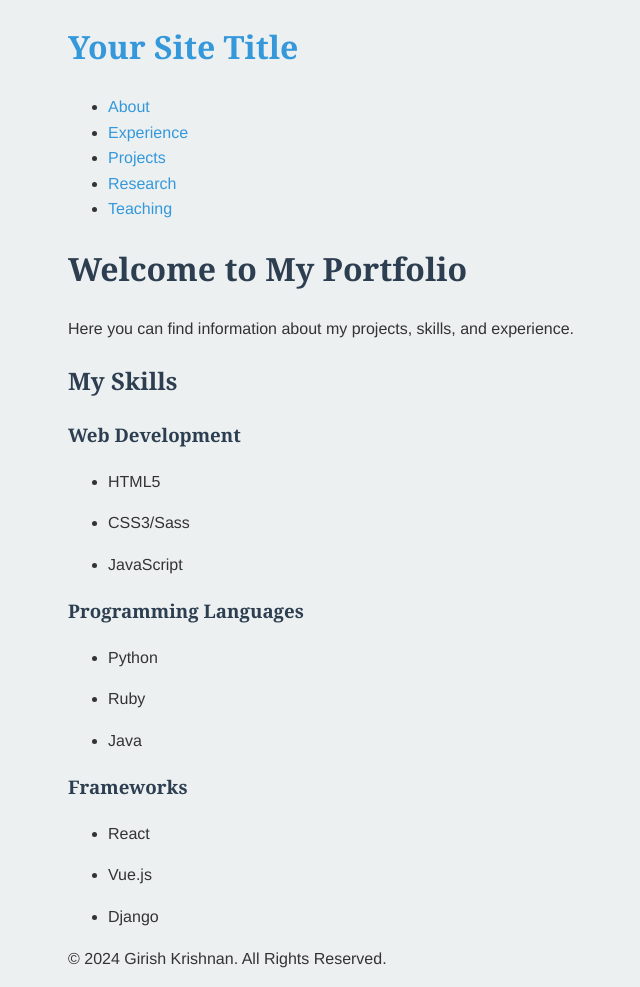
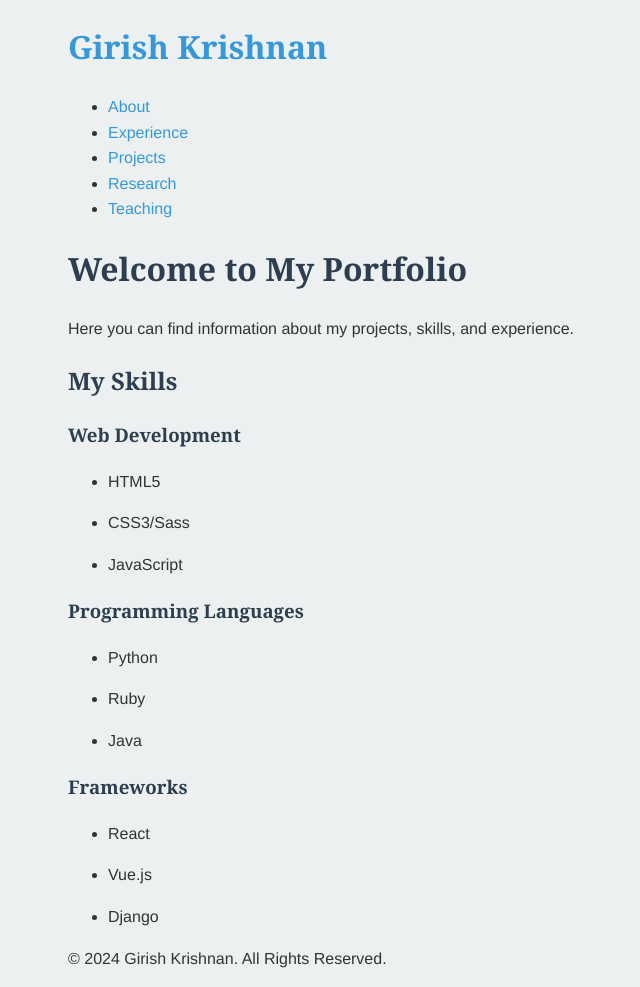
Before and after one commit to Girish-Krishnan/Girish-Krishnan.github.io, a Jekyll site: the page built from index.md, in a window 1280 px wide. Shown: the whole page, without its empty margins (60-700 px from the left). Built offline with Jekyll 4.4.1, drawn with Linux system fonts in a browser that asks for light colours.

```diff
--- a/_config.yml
+++ b/_config.yml
@@ -1,11 +1,11 @@
-title: Your Site Title
-email: your-email@example.com
+title: Girish Krishnan
+email: gikrishnan@ucsd.edu
 description: > # this means to ignore newlines until "baseurl:"
   Write an awesome description for your new site here. You can edit this
   line in _config.yml. It will appear in your document head meta (for
   Google search results) and in your feed.xml site description.
 baseurl: "" # the subpath of your site, e.g. /blog
-url: "http://yourdomain.com" # the base hostname & protocol for your site
+url: "https://girish-krishnan.github.io/" # the base hostname & protocol for your site
 twitter_username: jekyllrb
 github_username:  jekyll
 
--- a/_layouts/default.html
+++ b/_layouts/default.html
@@ -4,7 +4,7 @@
 <head>
     <meta charset="UTF-8">
     <meta name="viewport" content="width=device-width, initial-scale=1.0">
-    <title>{{ page.title | default: "Your Portfolio" }} - {{ site.title }}</title>
+    <title>{{ page.title | default: "Girish Krishnan" }} - {{ site.title }}</title>
     <!-- Link to the main CSS file -->
     <link rel="stylesheet" href="{{ '/assets/css/main.css' | relative_url }}">
     <!-- Additional head content can go here -->
```
